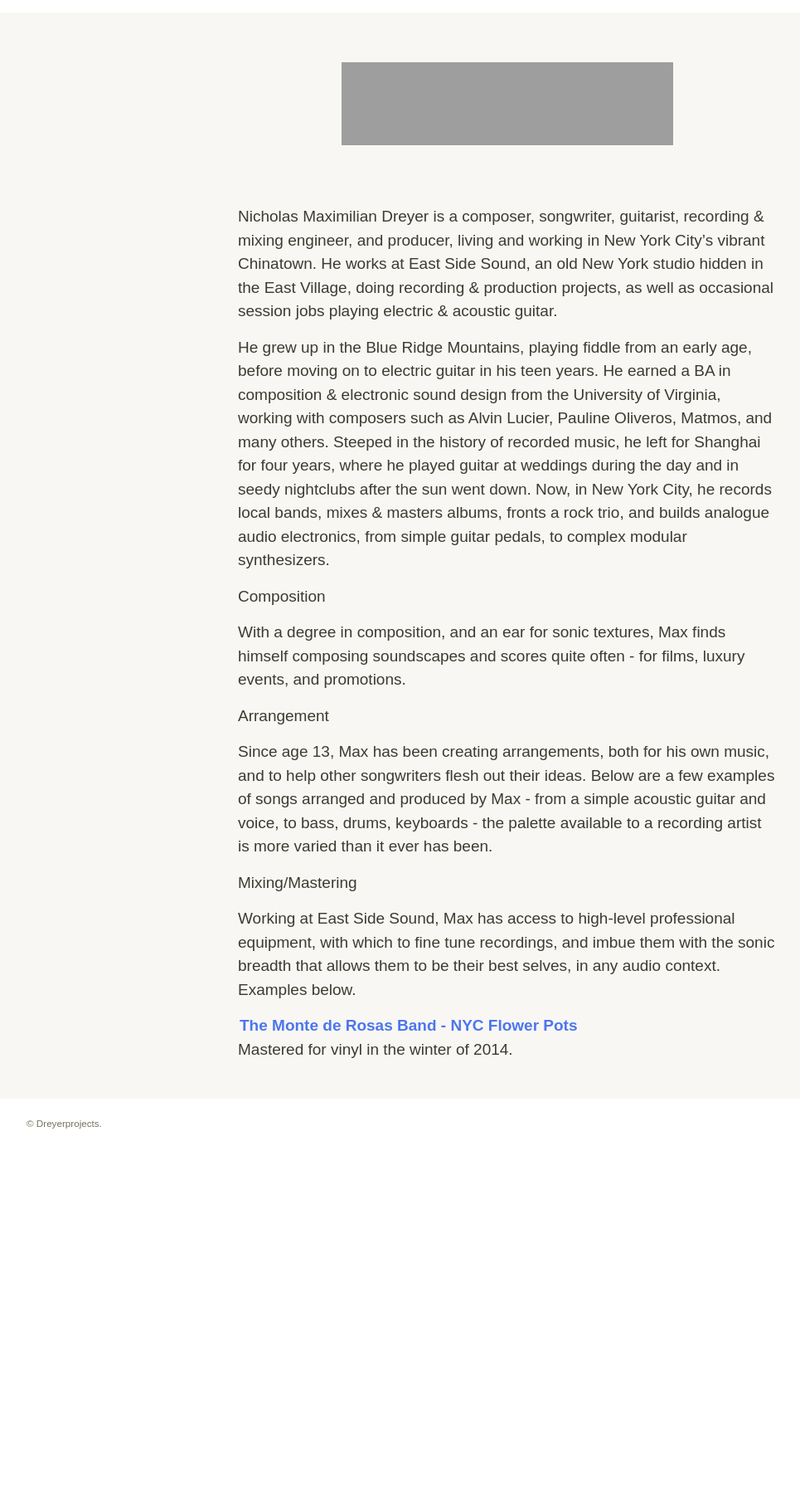
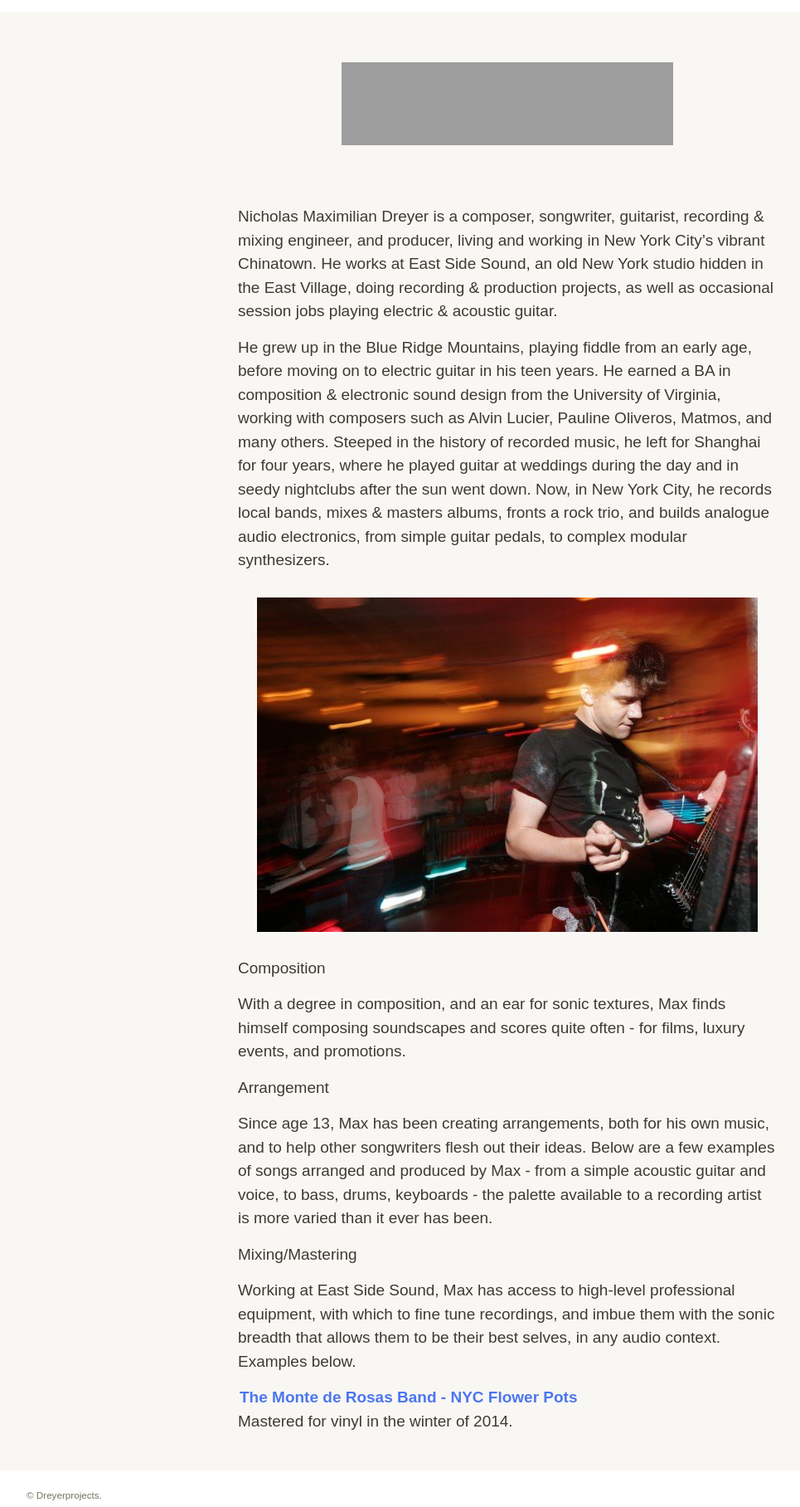
Before and after one commit to dreyerprojects/dreyerprojects.github.io, a Jekyll site: the page built from max.md, in a window 1280 px wide. Shown: the whole page at 83% size, without its empty margins (28-993 px from the left). Built offline with Jekyll 4.4.1, drawn with Linux system fonts in a browser that asks for light colours; some web fonts are replaced; before the commit the page ends 1368 px from its top, so only the background shows below that; grey boxes are pictures that could not be loaded.

Commit message:
Updated max.md

```diff
--- a/max.md
+++ b/max.md
@@ -17,6 +17,8 @@ Nicholas Maximilian Dreyer is a composer, songwriter, guitarist, recording & mix
 
 He grew up in the Blue Ridge Mountains, playing fiddle from an early age, before moving on to electric guitar in his teen years. He earned a BA in composition & electronic sound design from the University of Virginia, working with composers such as Alvin Lucier, Pauline Oliveros, Matmos, and many others. Steeped in the history of recorded music, he left for Shanghai for four years, where he played guitar at weddings during the day and in seedy nightclubs after the sun went down. Now, in New York City, he records local bands, mixes & masters albums, fronts a rock trio, and builds analogue audio electronics, from simple guitar pedals, to complex modular synthesizers.
 
+![ltds0.jpg]({{site.baseurl}}/images/ltds0.jpg)
+
 Composition
 
 With a degree in composition, and an ear for sonic textures, Max finds himself composing soundscapes and scores quite often - for films, luxury events, and promotions.
```
